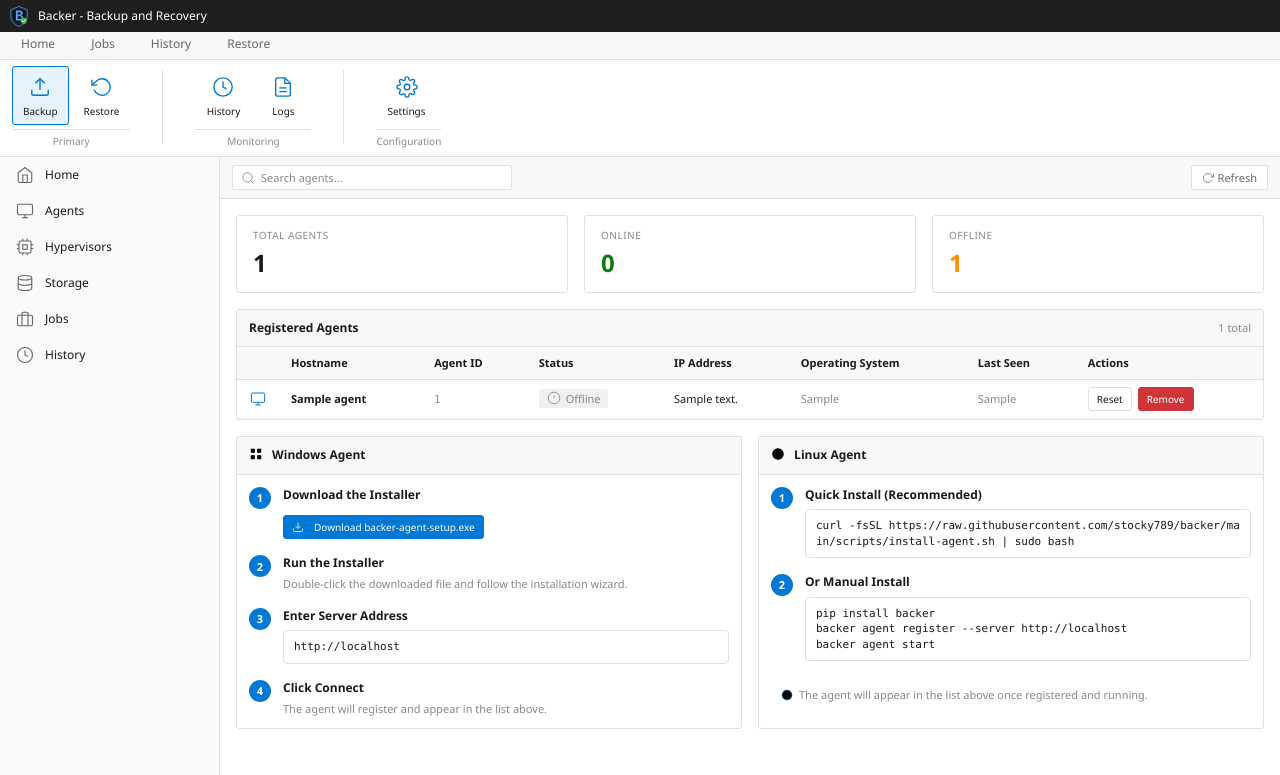
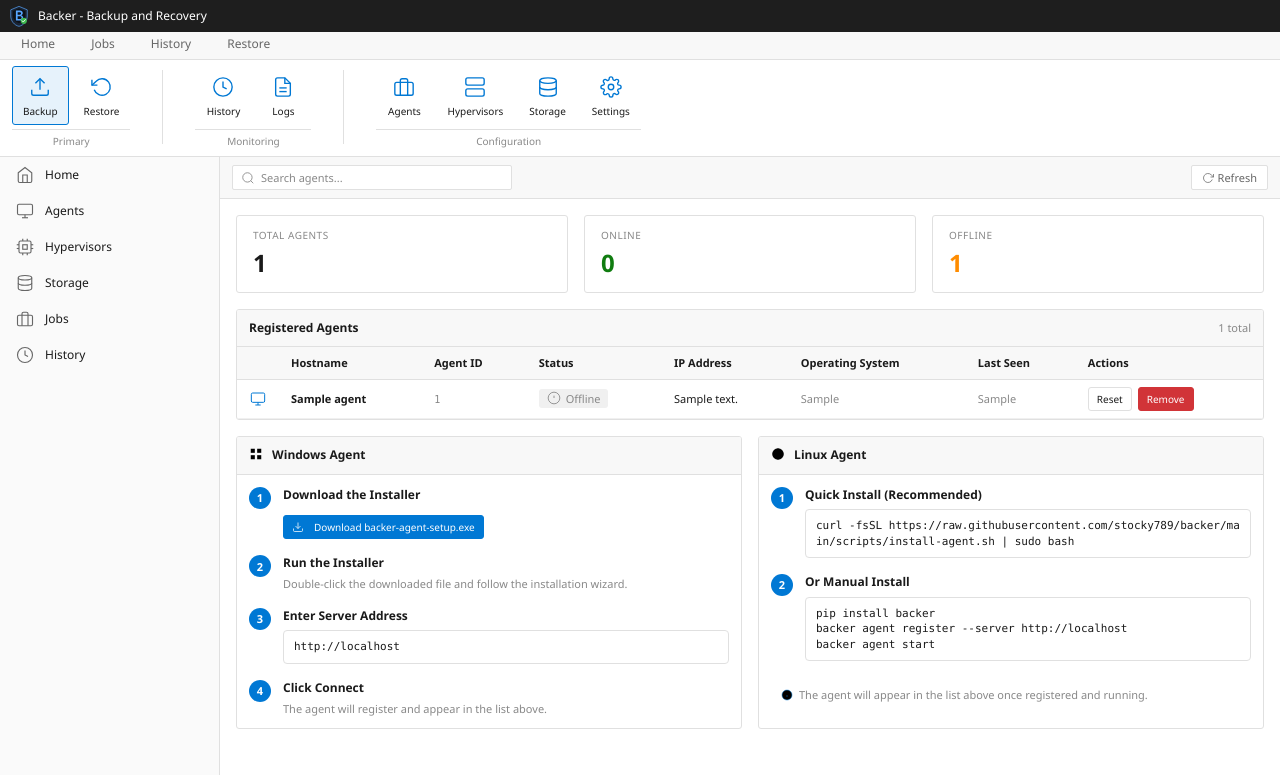
Before and after one commit to stocky789/backer, a Python web app: template src/backer/server/web/templates/agents.html in a window 1280 px wide. Shown: the top 775 px of the page. Run offline with Jinja, Linux system fonts and the light colour scheme; the template is opened without the code that fills it: most values are stand-ins (such as "Sample title", 1, 10 or a date in 2020).

Commit message:
Add active state highlighting to ribbon buttons and expand Configuration group
Updated ribbon toolbar to highlight the active page button and added
Agents, Hypervisors, and Storage buttons to the Configuration group.

- Added {% if active == 'page_name' %} active{% endif %} classes to all
  ribbon buttons to match sidebar navigation behavior
- Expanded Configuration ribbon group from just Settings to include:
  - Agents (computer icon)
  - Hypervisors (server rack icon)
  - Storage (database icon)
  - Settings (gear icon)

Now ribbon buttons properly highlight based on current page, fixing the
issue where "Backup" stayed highlighted even when viewing other pages.

```diff
--- a/src/backer/server/web/templates/base.html
+++ b/src/backer/server/web/templates/base.html
@@ -84,13 +84,13 @@
     <div class="ribbon">
         <div class="ribbon-group">
             <div class="ribbon-group-content">
-                <a href="/jobs/new" class="ribbon-btn primary">
+                <a href="/jobs/new" class="ribbon-btn primary{% if active == 'new_job' %} active{% endif %}">
                     <div class="ribbon-btn-icon">
                         <svg viewBox="0 0 24 24"><path d="M21 15v4a2 2 0 0 1-2 2H5a2 2 0 0 1-2-2v-4"/><polyline points="17 8 12 3 7 8"/><line x1="12" y1="3" x2="12" y2="15"/></svg>
                     </div>
                     <span class="ribbon-btn-label">Backup</span>
                 </a>
-                <a href="/restore" class="ribbon-btn">
+                <a href="/restore" class="ribbon-btn{% if active == 'restore' %} active{% endif %}">
                     <div class="ribbon-btn-icon">
                         <svg viewBox="0 0 24 24"><polyline points="1 4 1 10 7 10"/><path d="M3.51 15a9 9 0 1 0 2.13-9.36L1 10"/></svg>
                     </div>
@@ -104,13 +104,13 @@
 
         <div class="ribbon-group">
             <div class="ribbon-group-content">
-                <a href="/history" class="ribbon-btn">
+                <a href="/history" class="ribbon-btn{% if active == 'history' %} active{% endif %}">
                     <div class="ribbon-btn-icon">
                         <svg viewBox="0 0 24 24"><circle cx="12" cy="12" r="10"/><polyline points="12 6 12 12 16 14"/></svg>
                     </div>
                     <span class="ribbon-btn-label">History</span>
                 </a>
-                <a href="/logs" class="ribbon-btn">
+                <a href="/logs" class="ribbon-btn{% if active == 'logs' %} active{% endif %}">
                     <div class="ribbon-btn-icon">
                         <svg viewBox="0 0 24 24"><path d="M14 2H6a2 2 0 0 0-2 2v16a2 2 0 0 0 2 2h12a2 2 0 0 0 2-2V8z"/><polyline points="14 2 14 8 20 8"/><line x1="16" y1="13" x2="8" y2="13"/><line x1="16" y1="17" x2="8" y2="17"/></svg>
                     </div>
@@ -124,7 +124,25 @@
 
         <div class="ribbon-group">
             <div class="ribbon-group-content">
-                <a href="/settings" class="ribbon-btn">
+                <a href="/agents" class="ribbon-btn{% if active == 'agents' %} active{% endif %}">
+                    <div class="ribbon-btn-icon">
+                        <svg viewBox="0 0 24 24"><rect x="2" y="7" width="20" height="14" rx="2" ry="2"/><path d="M16 21V5a2 2 0 0 0-2-2h-4a2 2 0 0 0-2 2v16"/></svg>
+                    </div>
+                    <span class="ribbon-btn-label">Agents</span>
+                </a>
+                <a href="/hypervisors" class="ribbon-btn{% if active == 'hypervisors' %} active{% endif %}">
+                    <div class="ribbon-btn-icon">
+                        <svg viewBox="0 0 24 24"><rect x="2" y="2" width="20" height="8" rx="2" ry="2"/><rect x="2" y="14" width="20" height="8" rx="2" ry="2"/><line x1="6" y1="6" x2="6.01" y2="6"/><line x1="6" y1="18" x2="6.01" y2="18"/></svg>
+                    </div>
+                    <span class="ribbon-btn-label">Hypervisors</span>
+                </a>
+                <a href="/storage" class="ribbon-btn{% if active == 'storage' %} active{% endif %}">
+                    <div class="ribbon-btn-icon">
+                        <svg viewBox="0 0 24 24"><ellipse cx="12" cy="5" rx="9" ry="3"/><path d="M21 12c0 1.66-4 3-9 3s-9-1.34-9-3"/><path d="M3 5v14c0 1.66 4 3 9 3s9-1.34 9-3V5"/></svg>
+                    </div>
+                    <span class="ribbon-btn-label">Storage</span>
+                </a>
+                <a href="/settings" class="ribbon-btn{% if active == 'settings' %} active{% endif %}">
                     <div class="ribbon-btn-icon">
                         <svg viewBox="0 0 24 24"><circle cx="12" cy="12" r="3"/><path d="M19.4 15a1.65 1.65 0 0 0 .33 1.82l.06.06a2 2 0 0 1 0 2.83 2 2 0 0 1-2.83 0l-.06-.06a1.65 1.65 0 0 0-1.82-.33 1.65 1.65 0 0 0-1 1.51V21a2 2 0 0 1-2 2 2 2 0 0 1-2-2v-.09A1.65 1.65 0 0 0 9 19.4a1.65 1.65 0 0 0-1.82.33l-.06.06a2 2 0 0 1-2.83 0 2 2 0 0 1 0-2.83l.06-.06a1.65 1.65 0 0 0 .33-1.82 1.65 1.65 0 0 0-1.51-1H3a2 2 0 0 1-2-2 2 2 0 0 1 2-2h.09A1.65 1.65 0 0 0 4.6 9a1.65 1.65 0 0 0-.33-1.82l-.06-.06a2 2 0 0 1 0-2.83 2 2 0 0 1 2.83 0l.06.06a1.65 1.65 0 0 0 1.82.33H9a1.65 1.65 0 0 0 1-1.51V3a2 2 0 0 1 2-2 2 2 0 0 1 2 2v.09a1.65 1.65 0 0 0 1 1.51 1.65 1.65 0 0 0 1.82-.33l.06-.06a2 2 0 0 1 2.83 0 2 2 0 0 1 0 2.83l-.06.06a1.65 1.65 0 0 0-.33 1.82V9a1.65 1.65 0 0 0 1.51 1H21a2 2 0 0 1 2 2 2 2 0 0 1-2 2h-.09a1.65 1.65 0 0 0-1.51 1z"/></svg>
                     </div>
```
